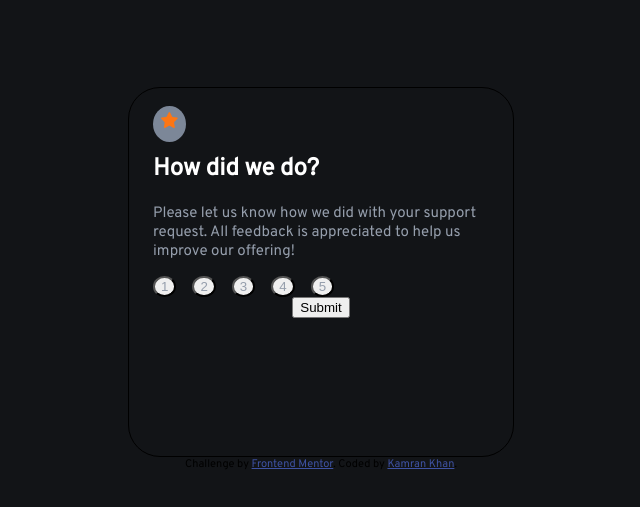
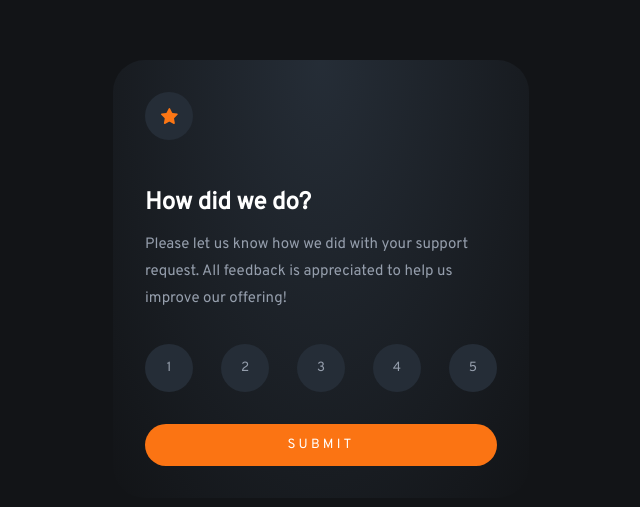
Before and after one commit to Kamran-Javed-Khan/interactive-rating-component, a plain HTML site: page index.html in a window 1280 px wide. Shown: the part 121-628 px from the top of the page, without its empty margins (319-959 px from the left). Drawn offline with Linux system fonts and the light colour scheme.

Commit message:
front page styling

```diff
--- a/index.html
+++ b/index.html
@@ -15,9 +15,11 @@
       <!-- Rating state start -->
       <div class="inner-card rating-state-card display-rating-state" id="ratingCard">
         <div>
-            <span class="image-border">
-                <img src="images/icon-star.svg" alt="Star Icon">
-            </span>
+            <div class="image-outer-box">
+                <span class="image-border">
+                    <img src="images/icon-star.svg" alt="Star Icon">
+                </span>
+            </div>
             <div class="content">
                 <h2>How did we do?</h1>
                     <p>
@@ -34,9 +36,7 @@
             <button onclick="setRating(5)">5</button>
         </div>
 
-        <div class="grid">
-            <button onclick="submit()">Submit</button>
-        </div>
+        <button class="submit-btn-styling" onclick="submit()">SUBMIT</button>
     </div>
     <!-- Rating state end -->
 
@@ -54,9 +54,9 @@
     <!-- Thank you state end -->
   </div>
 
-  <div class="attribution center">
+  <!-- <div class="attribution center">
     Challenge by <a href="https://www.frontendmentor.io?ref=challenge" target="_blank">Frontend Mentor</a>.
     Coded by <a href="#">Kamran Khan</a>.
-  </div>
+  </div> -->
 </body>
 </html>
--- a/style.css
+++ b/style.css
@@ -7,6 +7,7 @@
     --orange: hsl(25, 97%, 53%);
     --semi-bold: 400;
     --bold: 700;
+    --gradient: radial-gradient(ellipse at top, var(--dark-blue), var(--very-dark-blue));
 }
 
 html {
@@ -22,41 +23,51 @@ html {
     place-content: center;
 }
 
+.center {
+    text-align: center;
+}
+
 .flex {
     display: flex;
-    gap: 1rem;
+    justify-content: space-between;
+    padding: 2rem 0;
 }
 
 .inner-card {
-    border: 1px solid black;
-    padding: 1.5rem;
-    width: 21rem;
-    height: 20rem;
+    background-image: var(--gradient);
+    padding: 2rem;
+    width: 22rem;
     border-radius: 2rem;
 }
 
+.image-outer-box {
+    padding-bottom: 2em;
+}
+
 .image-border {
-    padding: 0.5rem;
+    display: flex;
+    justify-content: center;
+    padding: 1rem;
     border-radius: 50%;
-    background: var(--medium-grey);
+    background: var(--dark-blue);
+    width: 1rem;
 }
 
 .content { margin-top: 1em; }
+
+.content p { margin: 0; }
+
+.content h2 {
+    margin: 0;
+    padding-bottom: 0.8rem;
+}
 
 h2 { color: var(--white); }
 
 p {
     font-size: 15px;
+    line-height: 1.8em;
     color: var(--light-grey);
-}
-
-.flex button {
-    color: var(--light-grey);
-    border-radius: 50%;
-}
-
-.center {
-    text-align: center;
 }
 
 .attribution { font-size: 11px; }
@@ -66,3 +77,26 @@ p {
 .display-thank-you-state { display: none; }
 
 #selectedRating { color: var(--orange); }
+
+.flex button {
+    font-family: 'Overpass', serif;
+    color: var(--light-grey);
+    border-radius: 50%;
+    text-align: center;
+    width: 3rem;
+    height: 3rem;
+    background: var(--dark-blue);
+    border: none;
+}
+
+.submit-btn-styling {
+    font-family: 'Overpass', serif;
+    color: var(--white);
+    background: var(--orange);
+    border-radius: 2em;
+    padding: 0.8rem 3rem;
+    display: block;
+    width: 100%;
+    letter-spacing: 0.2rem;
+    border: none;
+}
```
